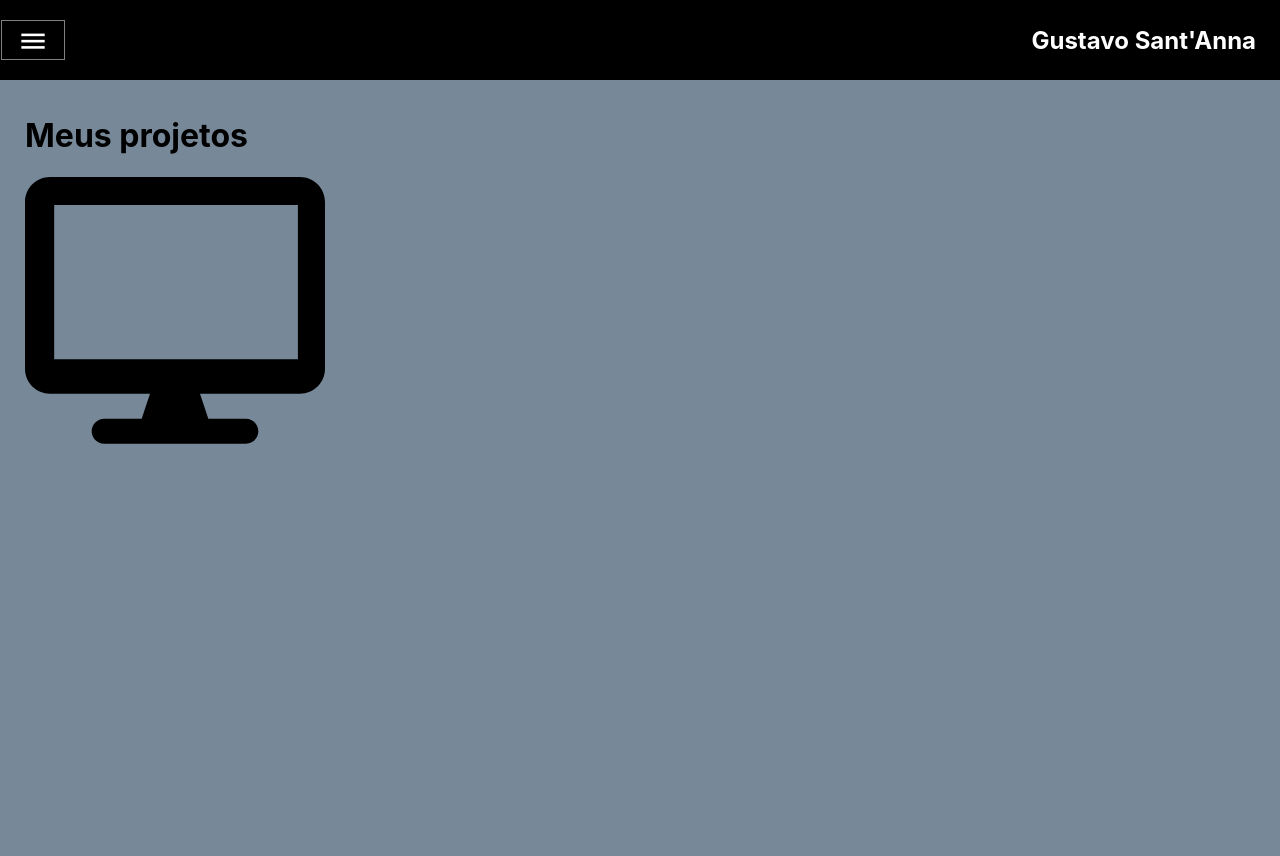
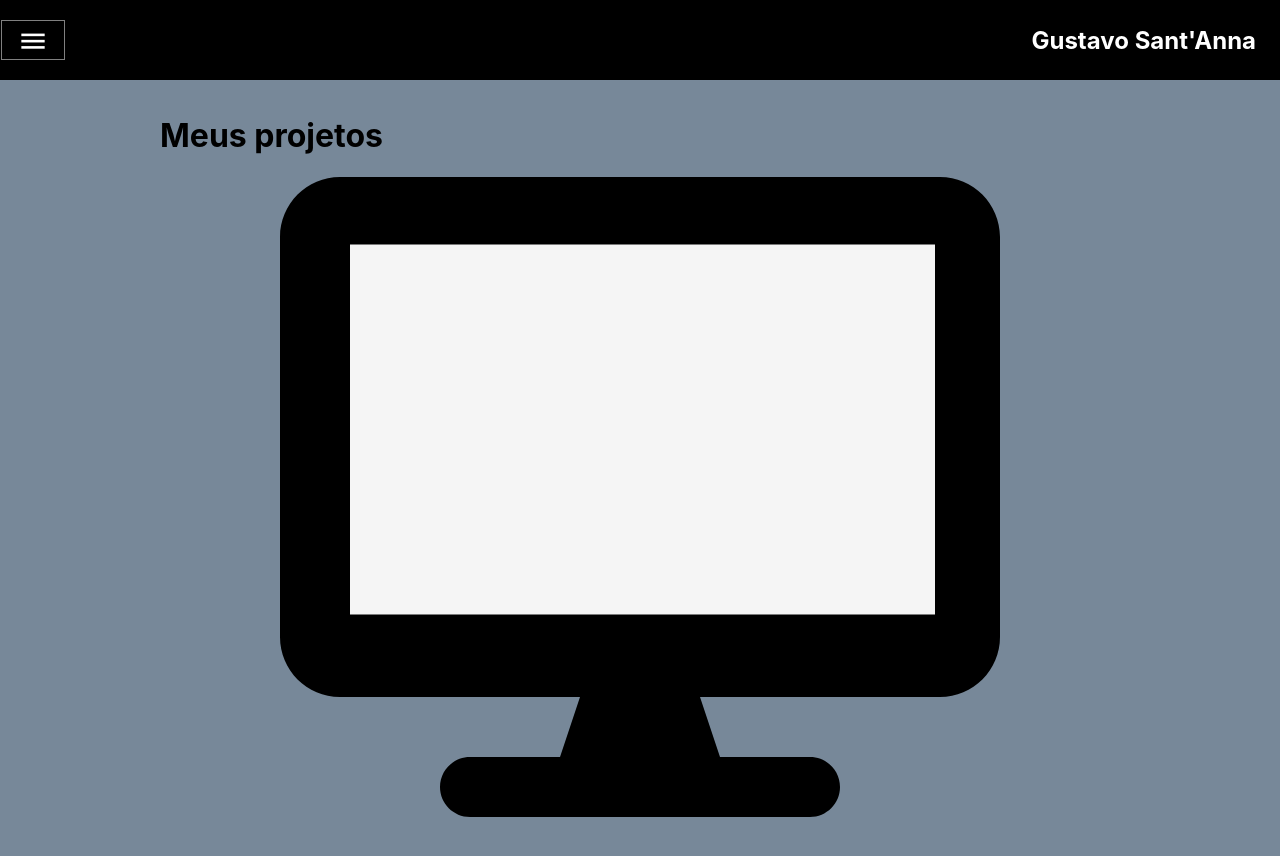
Before and after one commit to Warywise/react-portifoly, a React (Create React App) app: page /react-portifoly/projects in a window 1280 px wide. Shown: the top 856 px of the page. Before the commit the page ends 800 px from the top, so only its background shows below. Built offline with nearby package versions, Linux system fonts and the light colour scheme.

Commit message:
Adicionando Typescript ao projeto, "ProjectCard" criado

```diff
--- a/package.json
+++ b/package.json
@@ -7,11 +7,15 @@
     "@testing-library/jest-dom": "^5.14.1",
     "@testing-library/react": "^11.2.7",
     "@testing-library/user-event": "^12.8.3",
+    "@types/node": "^17.0.4",
+    "@types/react": "^17.0.38",
+    "@types/react-dom": "^17.0.11",
     "gh-pages": "^3.2.3",
     "react": "^17.0.2",
     "react-dom": "^17.0.2",
     "react-router-dom": "^5.3.0",
     "react-scripts": "4.0.3",
+    "typescript": "^4.5.4",
     "web-vitals": "^1.1.2"
   },
   "scripts": {
--- a/public/index.html
+++ b/public/index.html
@@ -7,7 +7,7 @@
     <meta name="theme-color" content="#000000" />
     <meta
       name="description"
-      content="Web site created using create-react-app"
+      content="Gustavo's portifoly created using create-react-app"
     />
     <link rel="apple-touch-icon" href="%PUBLIC_URL%/logo192.png" />
     <!--
@@ -24,7 +24,7 @@
       work correctly both with client-side routing and a non-root public URL.
       Learn how to configure a non-root public URL by running `npm run build`.
     -->
-    <title>React App</title>
+    <title>Gustavo Sant'Anna | Portifólio</title>
   </head>
   <body>
     <noscript>You need to enable JavaScript to run this app.</noscript>
--- a/src/App.css
+++ b/src/App.css
@@ -56,7 +56,7 @@ main {
   height: 75%;
   left: 2.5%;
   position: absolute;
-  top: 0;
+  top: 2.5%;
   width: 95%;
   z-index: -1;
 }
--- a/src/App.js
+++ b/src/App.js
@@ -5,7 +5,7 @@ import './App.css';
 import Header from './components/Header';
 import About from './pages/About';
 import Home from './pages/Home';
-import Projects from './pages/Projects';
+import Projects from './pages/Projects.tsx';
 import Skills from './pages/Skills';
 
 function App() {
--- a/src/pages/Projects.jsx
+++ /dev/null
@@ -1,16 +0,0 @@
-import React, { Component } from 'react';
-// import { Link } from 'react-router-dom';
-// import PropTypes from 'prop-types';
-
-import { ComputerIcon } from '../images/svgFiles';
-
-export default class Projects extends Component {
-  render() {
-    return (
-      <main>
-        <h1>Meus projetos</h1>
-        <div className='computer-div'>{ ComputerIcon }</div>
-      </main>
-    );
-  }
-}
--- /dev/null
+++ b/src/pages/Projects.tsx
@@ -0,0 +1,16 @@
+import '../styles/Projects.scss';
+
+import { ComputerIcon } from '../images/svgFiles';
+
+export default function Projects() {
+    return (
+      <main className='main-projects'>
+        <h1>Meus projetos</h1>
+        <div className='computer-div'>
+          { ComputerIcon }
+          <div className="computer-background" />
+
+        </div>
+      </main>
+    );
+}
--- /dev/null
+++ b/src/react-app-env.d.ts
@@ -0,0 +1 @@
+/// <reference types="react-scripts" />
--- a/src/styles/Projects.scss
+++ b/src/styles/Projects.scss
@@ -0,0 +1,11 @@
+.main-projects {
+  display: flex;
+  flex-direction: column;
+  margin: auto;
+  width: 75%;
+
+  .computer-div {
+    margin: auto;
+    width: 75%;
+  }
+}
```
Also changed, not shown: src/components/ProjectCard.tsx (added, +19 -0 lines), tsconfig.json (added, +26 -0 lines), 1 other file (tests, documents, lock files or other folders).
